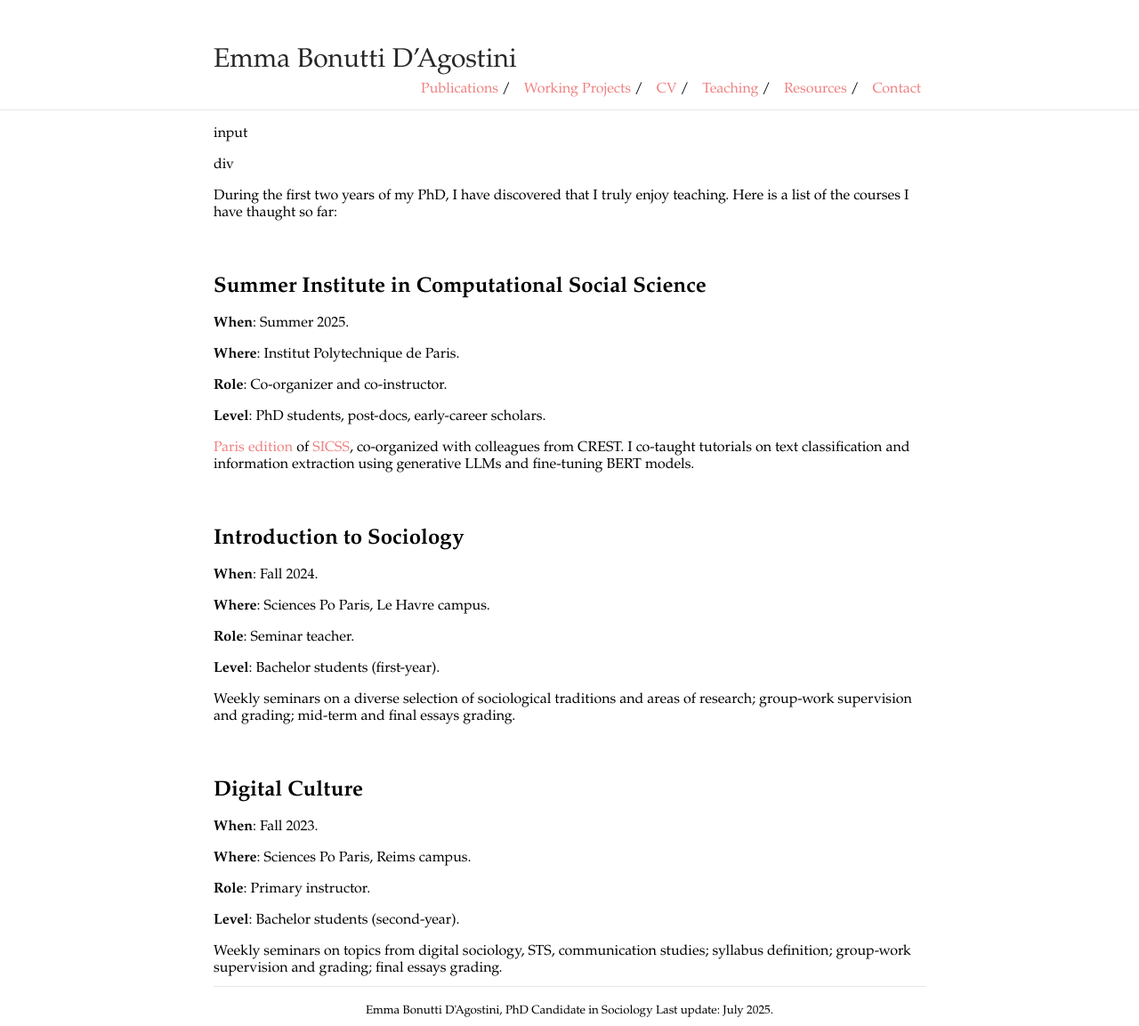
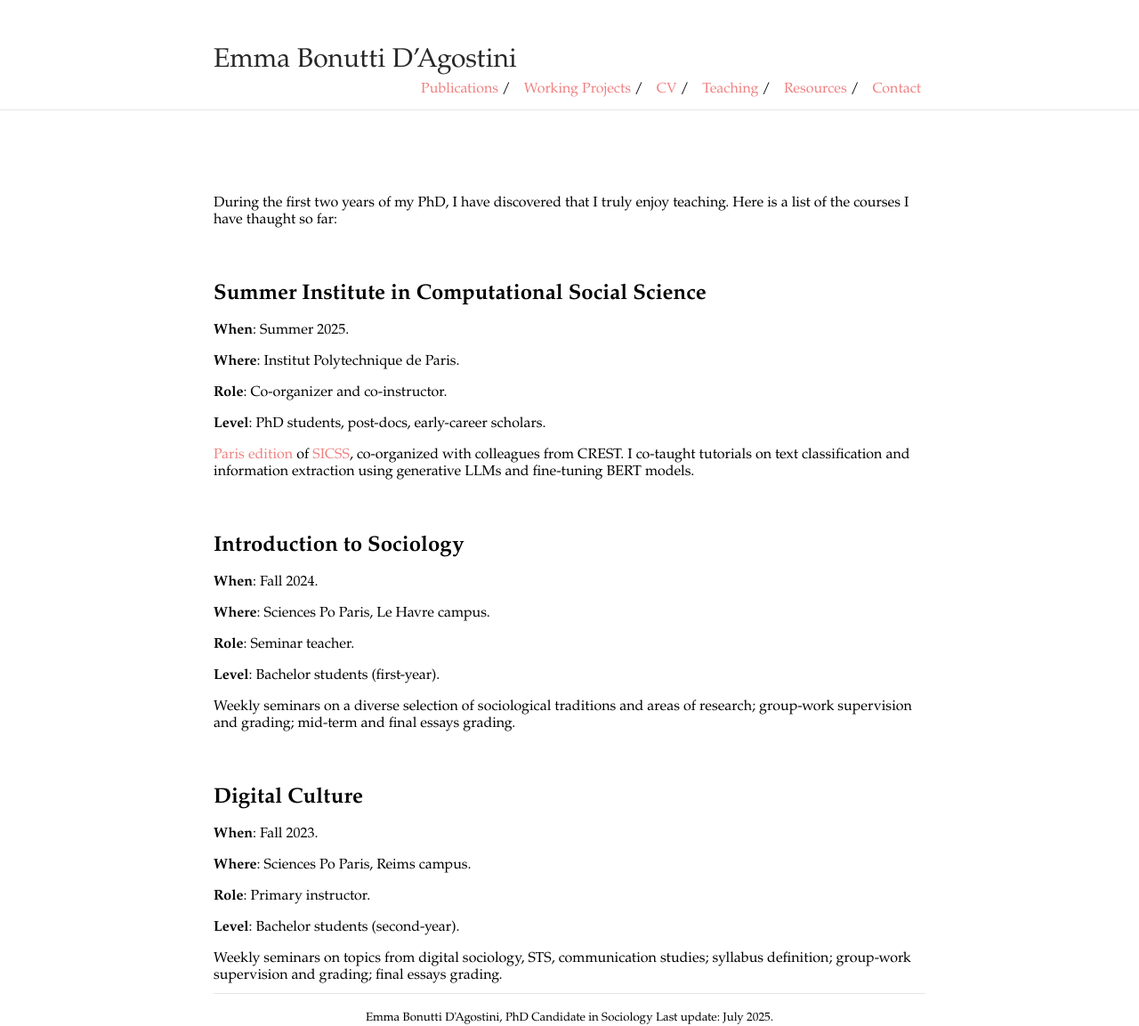
Before and after one commit to emmabonuttidagostini/emmabonuttidagostini.github.io, a Jekyll site: the page built from teaching.md, in a window 1280 px wide. Shown: the whole page at 89% size. Built offline with Jekyll 4.4.1, drawn with Linux system fonts in a browser that asks for light colours; some web fonts are replaced; our own code applies the rules of GitHub Pages for plain Markdown files.

Commit message:
Update teaching.md

```diff
--- a/teaching.md
+++ b/teaching.md
@@ -1,6 +1,9 @@
-input
+---
+layout: default
+title:
+---
 
-div
+<div style="height: 70px;"></div>
 
 During the first two years of my PhD, I have discovered that I truly enjoy teaching. Here is a list of the courses I have thaught so far:
 
```
